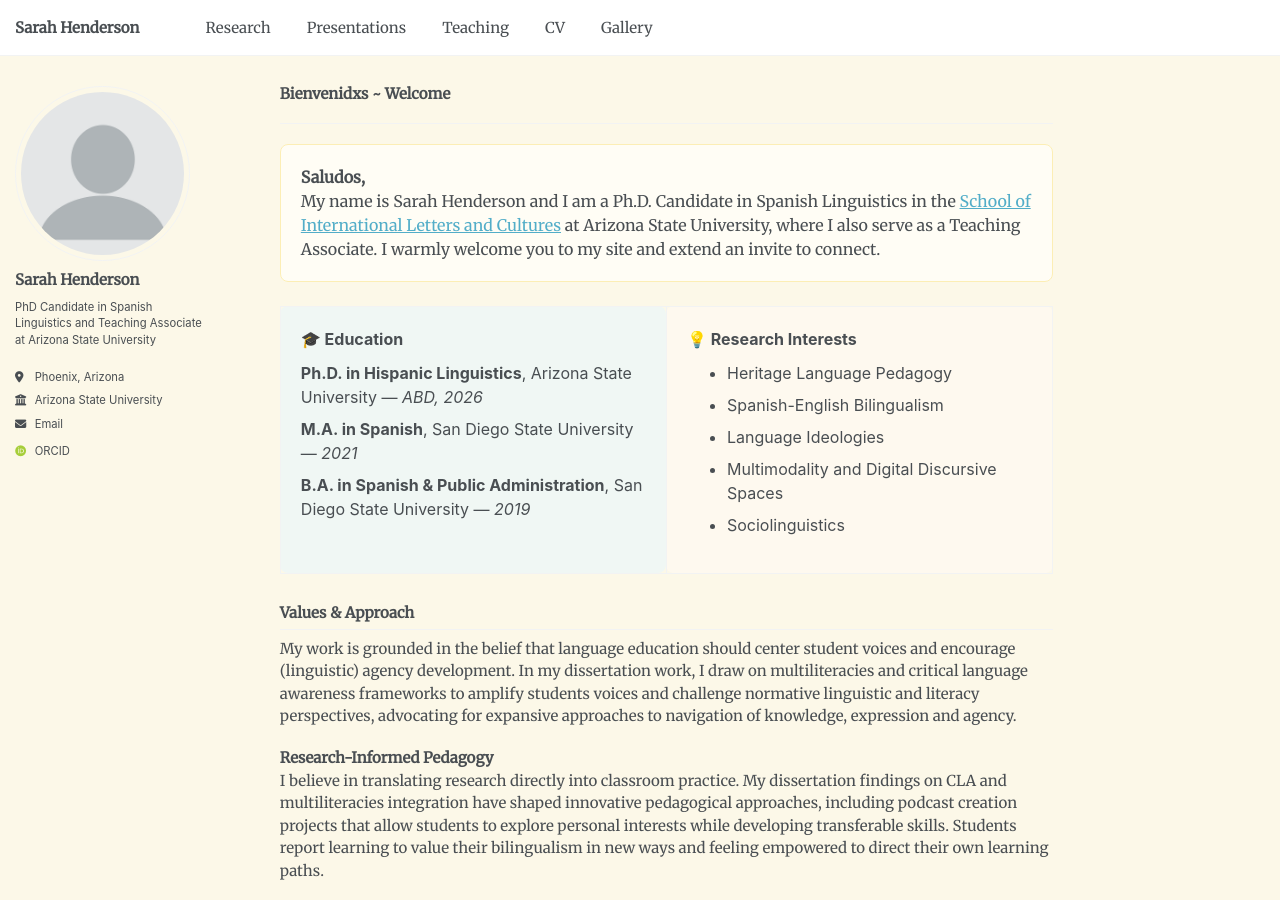
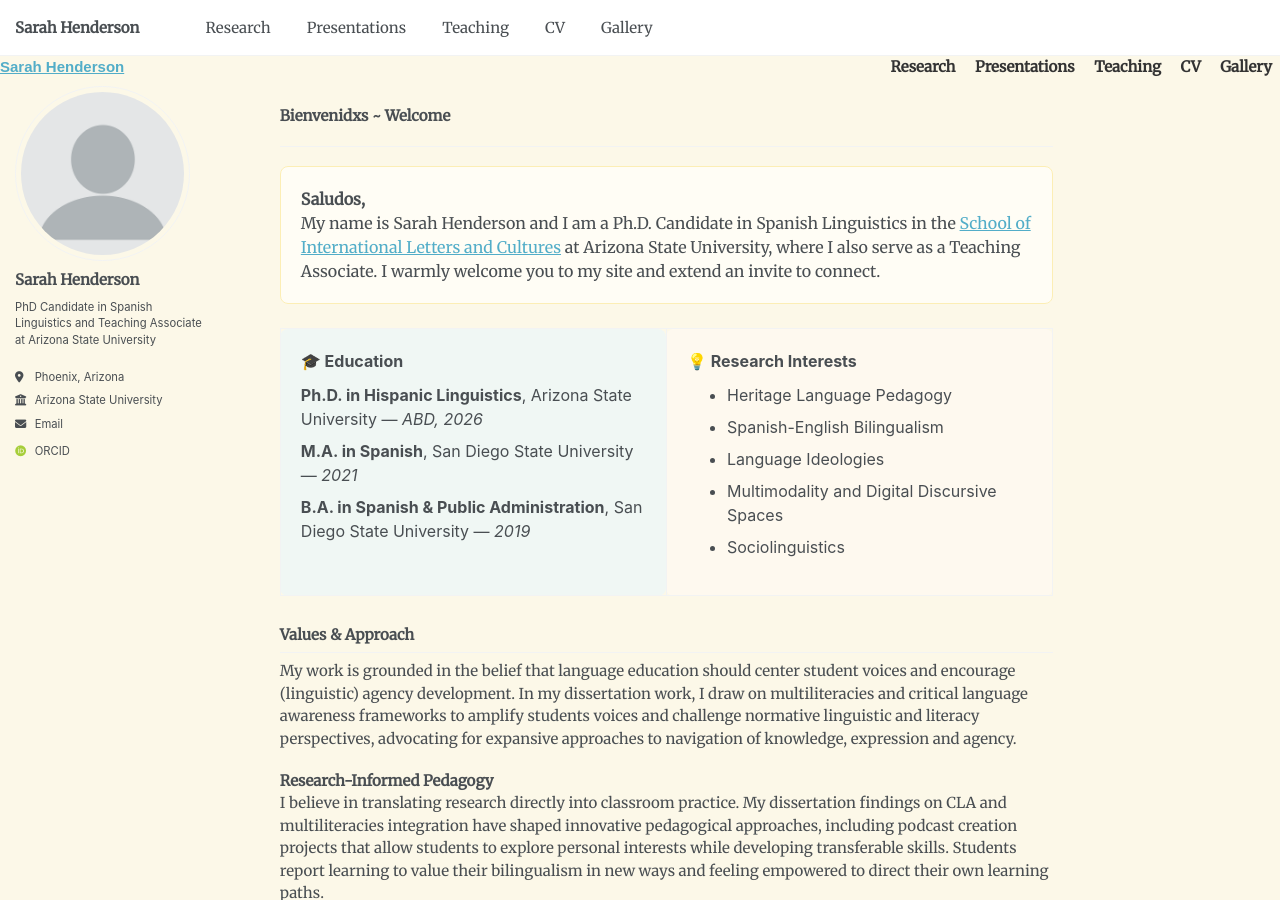
Before and after one commit to sarah-e-henderson/sarah-e-henderson.github.io, a Jekyll site: the page built from _pages/about.md, in a window 1280 px wide and 900 px high. Built offline with Jekyll 4.4.1, drawn with Linux system fonts in a browser that asks for light colours; some web fonts are replaced; a script that is not in the unit is left out.

Commit message:
Update default.html

```diff
--- a/_layouts/default.html
+++ b/_layouts/default.html
@@ -13,6 +13,17 @@ layout: compress
   </head>
 
   <body>
+
+<div class="header">
+  <div class="name"><a href="/">Sarah Henderson</a></div>
+  <nav>
+    <a href="/research/">Research</a>
+    <a href="/presentations/">Presentations</a>
+    <a href="/teaching/">Teaching</a>
+    <a href="/cv/">CV</a>
+    <a href="/gallery/">Gallery</a>
+  </nav>
+</div>
 
     {% include browser-upgrade.html %}
     {% include masthead.html %}
```
